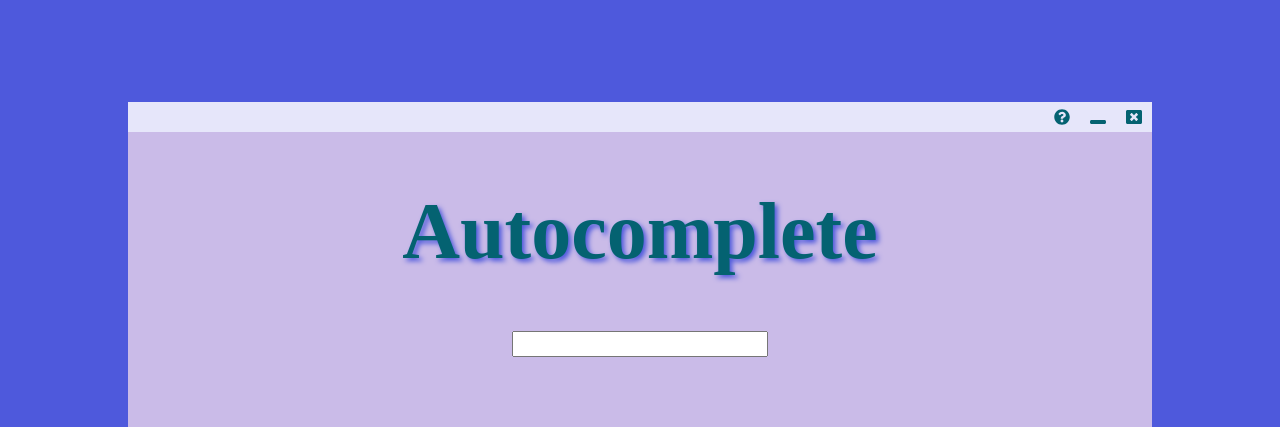
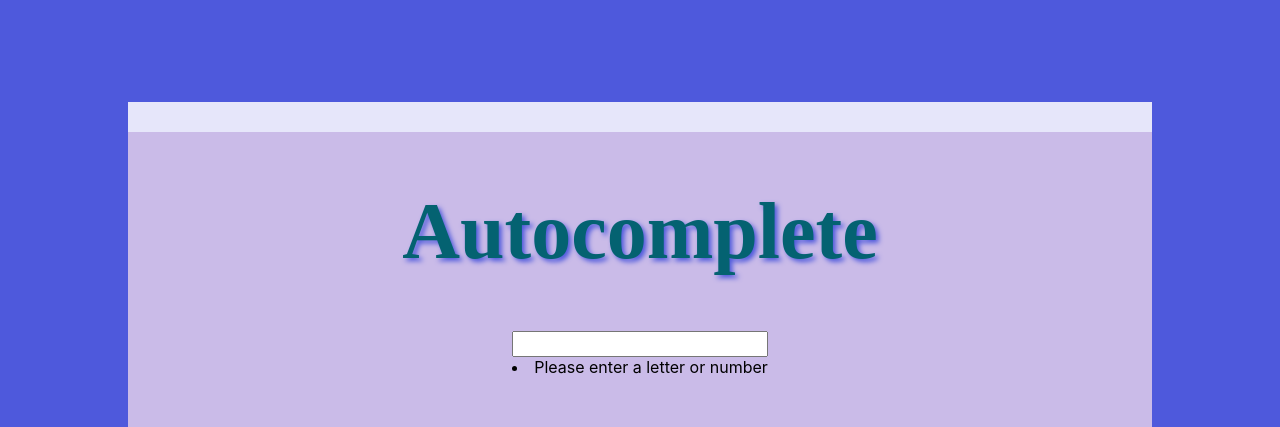
Before and after one commit to scrabblegenies/autocomplete, a React (Create React App) app: page / in a window 1280 px wide. Shown: the top 427 px of the page. Built offline with nearby package versions, Linux system fonts and the light colour scheme; a web font is replaced by a local one.

Commit message:
Error handling almost completed

```diff
--- a/src/App.js
+++ b/src/App.js
@@ -1,18 +1,18 @@
-import React, { Component} from 'react';
+import React, { Component } from 'react';
 import axios from 'axios';
 import './App.css';
 import UserInput from './UserInput.js';
 // import UserOutput from './UserOutput.js'
-import { FontAwesomeIcon } from '@fortawesome/react-fontawesome'
-import { faQuestionCircle} from '@fortawesome/free-solid-svg-icons'
-import { faWindowMinimize } from '@fortawesome/free-solid-svg-icons'
-import { faWindowClose } from '@fortawesome/free-solid-svg-icons'
+// import { FontAwesomeIcon } from '@fortawesome/react-fontawesome'
+// import { faQuestionCircle} from '@fortawesome/free-solid-svg-icons'
+// import { faWindowMinimize } from '@fortawesome/free-solid-svg-icons'
+// import { faWindowClose } from '@fortawesome/free-solid-svg-icons'
 import UserOutput from './UserOutput.js'
 
 
-const questionMarkIcon = <FontAwesomeIcon aria-hidden="true" icon={faQuestionCircle} />
-const minimizeIcon = <FontAwesomeIcon aria-hidden="true" icon={faWindowMinimize} />
-const closeWindowIcon = <FontAwesomeIcon aria-hidden="true" icon={faWindowClose} />
+// const questionMarkIcon = <FontAwesomeIcon aria-hidden="true" icon={faQuestionCircle} />
+// const minimizeIcon = <FontAwesomeIcon aria-hidden="true" icon={faWindowMinimize} />
+// const closeWindowIcon = <FontAwesomeIcon aria-hidden="true" icon={faWindowClose} />
 
 
 class App extends Component {
@@ -20,6 +20,7 @@ class App extends Component {
     super()
     this.state = {
       isLoading: true,
+      globalError:true,
       wholeWordResult: [],
       wholeWord: [],
       filteredArray: []
@@ -29,23 +30,36 @@ class App extends Component {
   // event handler
   handleTextChange = (event) => {
     let userInput = event.target.value;
-    let regexMaster = RegExp(`${userInput}`)
+    let regexMaster = RegExp(`([A-Za-z0-9])`);
     let wordSpread = [...userInput];
-    let arrayOfWords = [];
+    let error = false;
 
+    wordSpread.map((letter) => {
+      if (!regexMaster.test(letter) === true) {
+        error = true
+      }
+      return (
+        error
+      )
+    })
+    if (wordSpread.length > 0 && error === false) {
       this.axiosCall(userInput)
-
       this.setState({
-
+        globalError: false,
       }, () => {
       })
+    } else {
+      this.setState({
+        globalError: true,
+      }, () => {
+      })
+    }
   }
 
 
   axiosCall = function (wholeWord) {
     let temporaryList = [];
-  let modifiedList =[];
-  // let variable = 's';
+    let modifiedList = [];
     axios({
       //The API has no other way of sending exact data. I need to call the whole database.
       url: `http://api.datamuse.com/sug?max=10&s=${wholeWord}`,
@@ -70,20 +84,18 @@ axiosCall = function (wholeWord) {
   }
 
   componentDidMount() {
-
   }
-
   render() {
-      return(
+    return (
       <div className='App'>
         {/* <UserInput onChange={this.handleTextChange} data={this.state.data} /> */}
         <div className="container">
           <div className="wrapper">
             <div className="tabBar">
               <div className="iconContainer">
-                  <p class="icon">{questionMarkIcon}</p>
-                  <p class="icon">{minimizeIcon}</p>
-                  <p class="icon">{closeWindowIcon}</p>
+                {/* <p class="icon">{questionMarkIcon}</p> */}
+                {/* <p class="icon">{minimizeIcon}</p> */}
+                {/* <p class="icon">{closeWindowIcon}</p> */}
               </div>
               {/* <i class="fas fa-window-minimize"></i>
             <i class="fas fa-window-close"></i> */}
@@ -93,7 +105,8 @@ axiosCall = function (wholeWord) {
               <UserInput onChange={this.handleTextChange} data={this.state.data} />
               <div className="UserOutput">
                 <UserOutput
-                    wholeWordResult={this.state.wholeWordResult} />
+                  wholeWordResult={this.state.wholeWordResult}
+                  globalError={this.state.globalError} />
               </div>
             </div>
 
--- a/src/UserOutput.js
+++ b/src/UserOutput.js
@@ -4,14 +4,24 @@ class UserOutput extends Component {
     render() {
         return (
             <Fragment>
-                {this.props.wholeWordResult.map((item, index)=>{
+                {this.props.globalError ? (
+
+                <li>Please enter a letter or number</li>
+                ):(
+                    this.props.wholeWordResult.map((item, index) => {
+                        return (
+                            <li
+                                key={index}
+                                className="autocompleteItem">{item}</li>
+                        )
+                    }))
+                /* {this.props.wholeWordResult.map((item, index)=>{
                     return(
                         <li
                             key = {index}
                             className="autocompleteItem">{item}</li>
                     )
-
-                })
+                }) */
             }
             </Fragment>
         );
```
Lines whose indentation alone changed are shown as unchanged.
